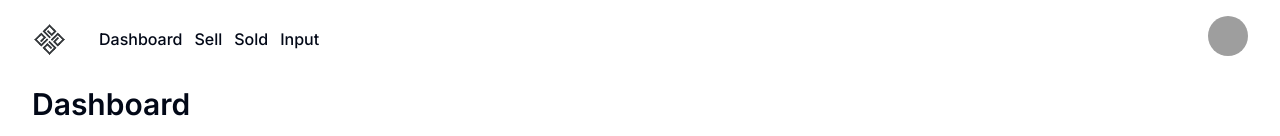
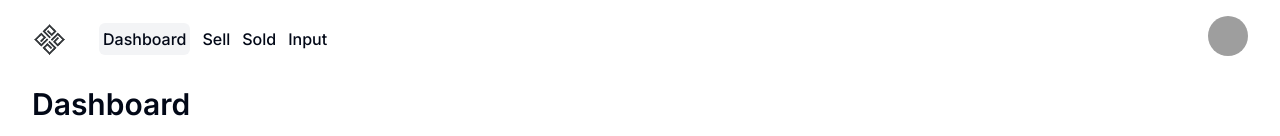
Before and after one commit to yayatooo/Showroom-Frontend, a Next.js app: page / in a window 1280 px wide. Shown: the top 136 px of the page. Built offline with nearby package versions, Linux system fonts and the light colour scheme; grey boxes are pictures that could not be loaded.

Commit message:
add skeleton and background navbar

```diff
--- /dev/null
+++ b/app/common/dashboard/components/DashboardSkeleton.tsx
@@ -0,0 +1,18 @@
+import React from 'react'
+import { Skeleton } from '@/components/ui/skeleton'
+import { Card,CardContent,CardTitle,CardHeader } from '@/components/ui/card'
+import { TbCurrencyDollar } from "react-icons/tb";
+
+export const DashboardSkeleton = () => {
+  return (
+    <Card className="w-full my-4 p-6">
+    <CardContent className="p-0 flex justify-between">
+      <Skeleton className='h-[20px] w-[80px]' />
+      <p><TbCurrencyDollar /></p>
+    </CardContent>
+    <CardHeader className="pt-3 px-0 pb-0">
+      <Skeleton className='h-[35px] w-[340px]' />
+    </CardHeader>
+  </Card>
+  )
+}
--- /dev/null
+++ b/app/home/loading.tsx
@@ -0,0 +1,6 @@
+import React from 'react'
+import { DashboardSkeleton } from '../common/dashboard/components/DashboardSkeleton'
+
+export default function loading() {
+  return <DashboardSkeleton/>
+}
--- a/app/ui/Navbar.tsx
+++ b/app/ui/Navbar.tsx
@@ -1,21 +1,16 @@
 import React from "react";
 import { Logo } from "./Logo";
 import { ProfileMenu } from "./ProfileMenu";
-import { NavLink } from "../utils/data";
-import Link from "next/link";
+import { Navlink } from "./Navlink";
+
 
 export const Navbar = () => {
+
   return (
     <main className="container flex justify-between items-center pt-4">
       <div className="flex items-center gap-8">
         <Logo />
-        <ul className="flex font-medium gap-3">
-          {NavLink.map((item) => (
-            <Link key={item.id} href={item.link}>
-              {item.tittle}
-            </Link>
-          ))}
-        </ul>
+        <Navlink />
       </div>
       <div>
         <ProfileMenu />
--- /dev/null
+++ b/app/ui/Navlink.tsx
@@ -0,0 +1,25 @@
+"use client"
+import React, { useState } from 'react'
+import { NavLink } from '../utils/data'
+import Link from 'next/link'
+import clsx from 'clsx'
+
+export const Navlink = () => {
+    const [selectedPage,setSelectedPage] = useState("Dashboard")
+  return (
+    <ul className="flex items-center font-medium gap-3">
+          {NavLink.map((item) => (
+            <Link
+              key={item.id}
+              href={item.link}
+              className={clsx(
+                selectedPage === item.tittle ? "bg-gray-100 p-1 rounded-md" : ""
+              )}
+              onClick={() => setSelectedPage(item.tittle)}
+            >
+              {item.tittle}
+            </Link>
+          ))}
+        </ul>
+  )
+}
--- /dev/null
+++ b/components/ui/skeleton.tsx
@@ -0,0 +1,15 @@
+import { cn } from "@/lib/utils"
+
+function Skeleton({
+  className,
+  ...props
+}: React.HTMLAttributes<HTMLDivElement>) {
+  return (
+    <div
+      className={cn("animate-pulse rounded-md bg-muted", className)}
+      {...props}
+    />
+  )
+}
+
+export { Skeleton }
```
